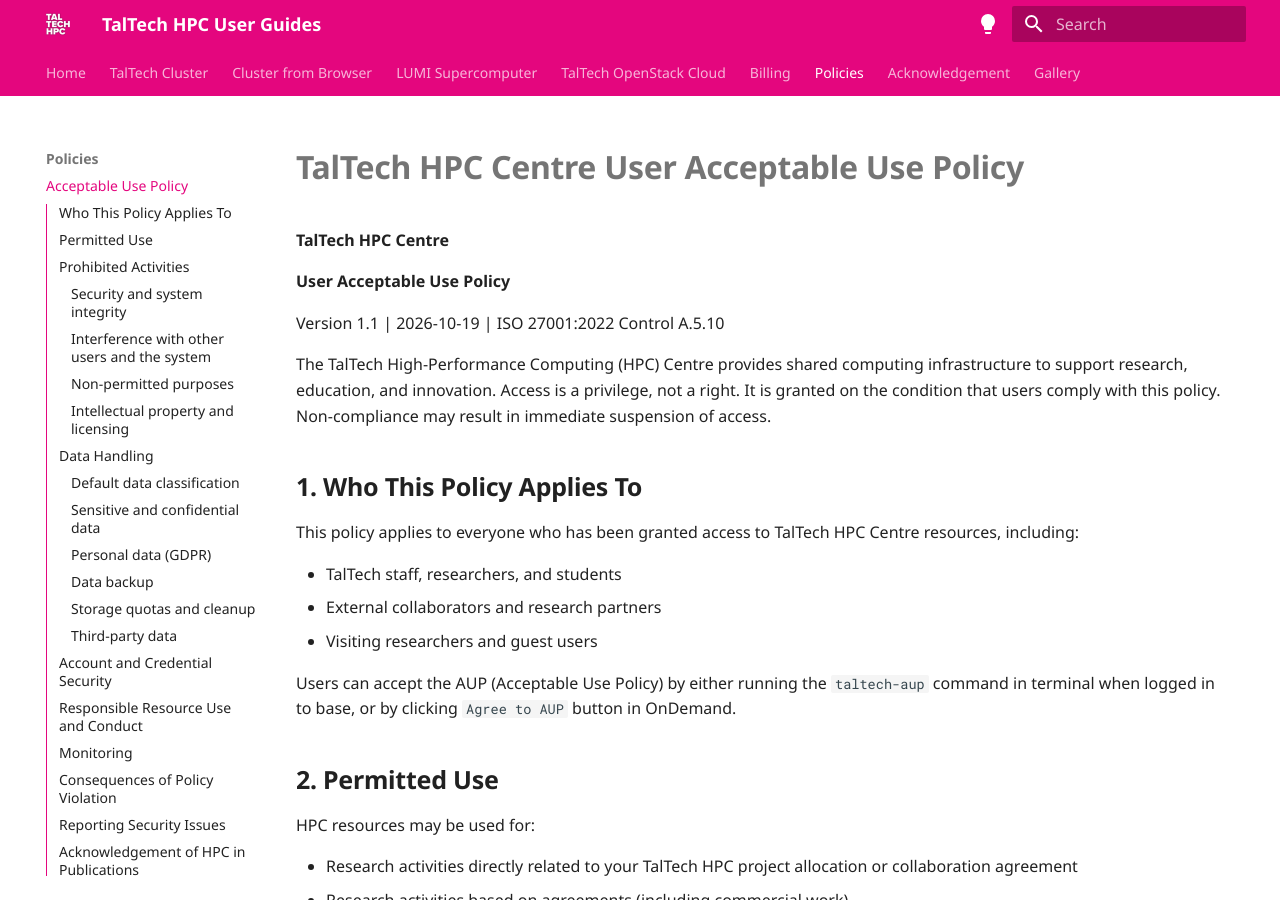
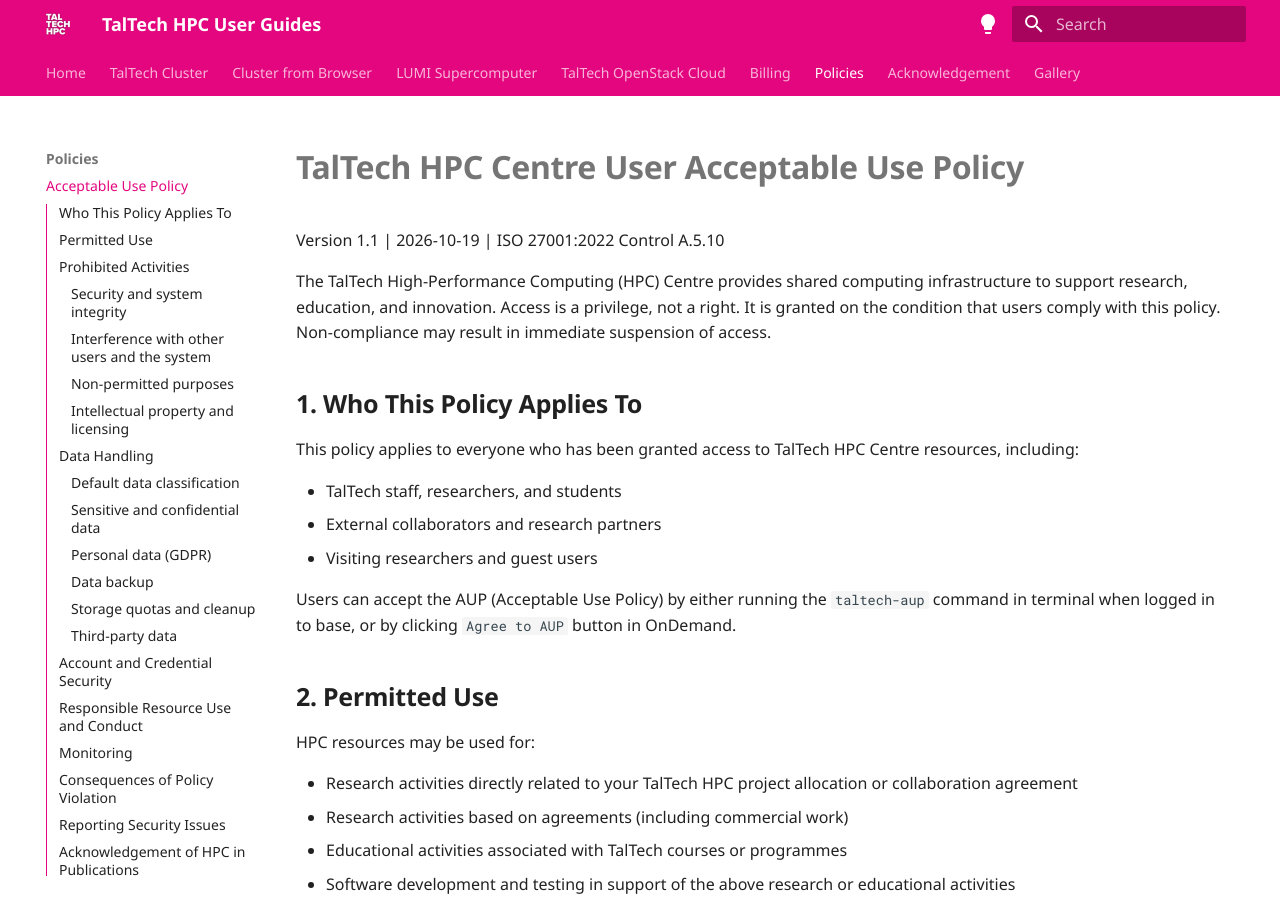
Before and after one commit to TalTech-HPC-Centre/user-guides-source, an MkDocs documentation site: the page built from docs/acceptable-use-policy.md, in a window 1280 px wide and 900 px high. Built offline with MkDocs 1.6.1 and Material for MkDocs 9.7.7, drawn with Linux system fonts in a browser that asks for light colours; comment, search, counter and statistics services are not loaded.

Commit message:
rm unneeded lines

```diff
--- a/docs/acceptable-use-policy.md
+++ b/docs/acceptable-use-policy.md
@@ -1,8 +1,4 @@
 # TalTech HPC Centre User Acceptable Use Policy
-
-**TalTech HPC Centre**
-
-**User Acceptable Use Policy**
 
 Version 1.1 | 2026-10-19 | ISO 27001:2022 Control A.5.10
 
```
